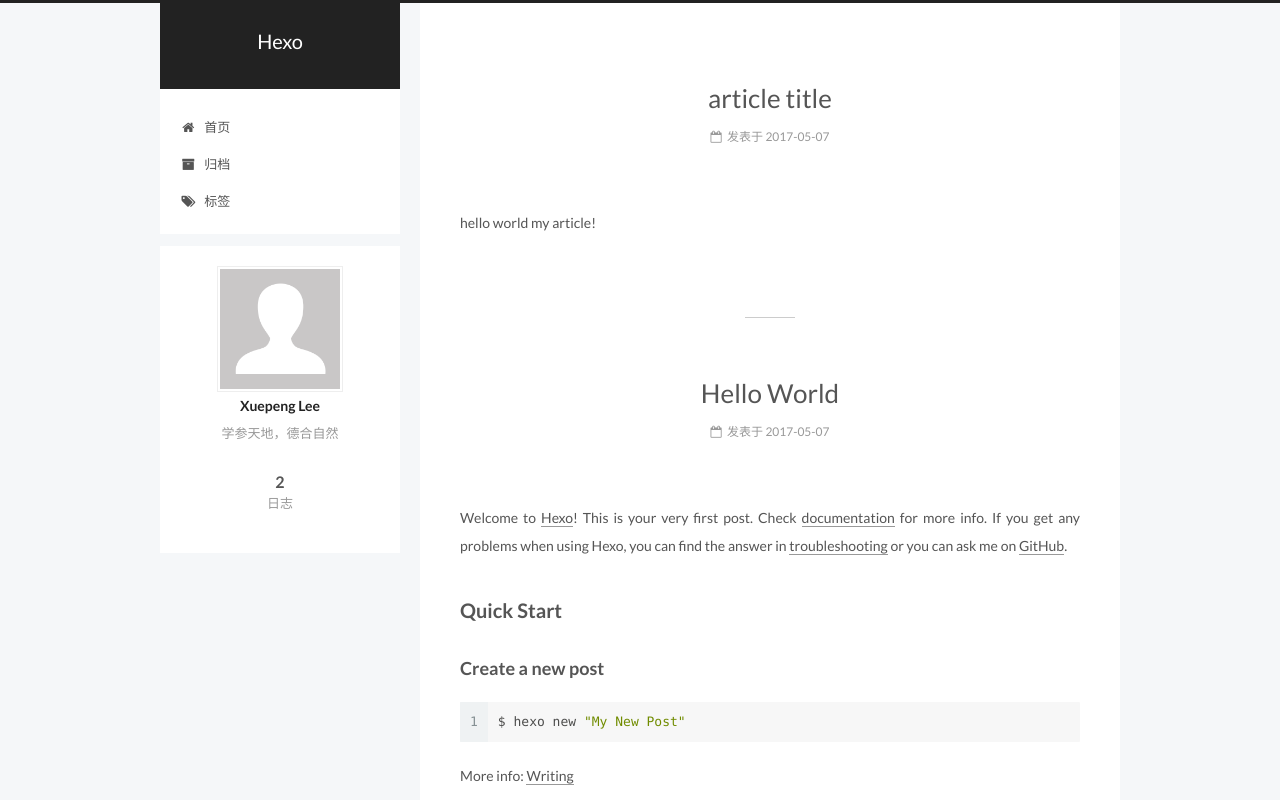
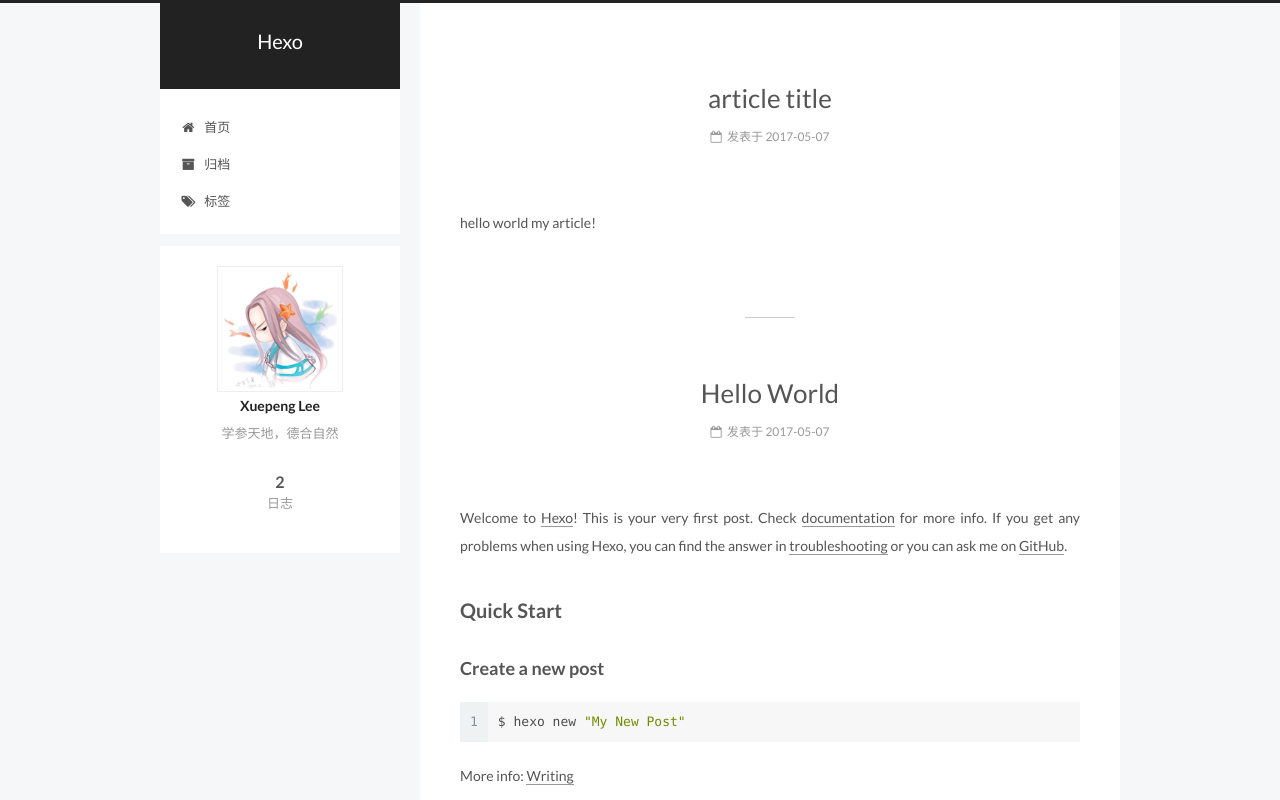
Before and after one commit to bohexigua/bohexigua.github.io, a plain HTML site: page index.html in a window 1280 px wide. Shown: the top 800 px of the page. Drawn offline with Linux system fonts and the light colour scheme.

Commit message:
Site updated: 2017-05-07 16:54:28

```diff
--- a/index.html
+++ b/index.html
@@ -258,7 +258,7 @@
     <span hidden itemprop="author" itemscope itemtype="http://schema.org/Person">
       <meta itemprop="name" content="Xuepeng Lee">
       <meta itemprop="description" content="">
-      <meta itemprop="image" content="/images/avatar.gif">
+      <meta itemprop="image" content="/uploads/avatar.jpg">
     </span>
 
     <span hidden itemprop="publisher" itemscope itemtype="http://schema.org/Organization">
@@ -370,7 +370,7 @@
     <span hidden itemprop="author" itemscope itemtype="http://schema.org/Person">
       <meta itemprop="name" content="Xuepeng Lee">
       <meta itemprop="description" content="">
-      <meta itemprop="image" content="/images/avatar.gif">
+      <meta itemprop="image" content="/uploads/avatar.jpg">
     </span>
 
     <span hidden itemprop="publisher" itemscope itemtype="http://schema.org/Organization">
@@ -509,7 +509,7 @@
       <section class="site-overview sidebar-panel sidebar-panel-active">
         <div class="site-author motion-element" itemprop="author" itemscope itemtype="http://schema.org/Person">
           <img class="site-author-image" itemprop="image"
-               src="/images/avatar.gif"
+               src="/uploads/avatar.jpg"
                alt="Xuepeng Lee" />
           <p class="site-author-name" itemprop="name">Xuepeng Lee</p>
 
```
Also changed, not shown: 2017/05/07/article-title/index.html (+2 -2 lines), 2017/05/07/hello-world/index.html (+2 -2 lines), archives/2017/05/index.html (+1 -1 lines), archives/2017/index.html (+1 -1 lines), archives/index.html (+1 -1 lines), uploads/avatar.jpg (added).
